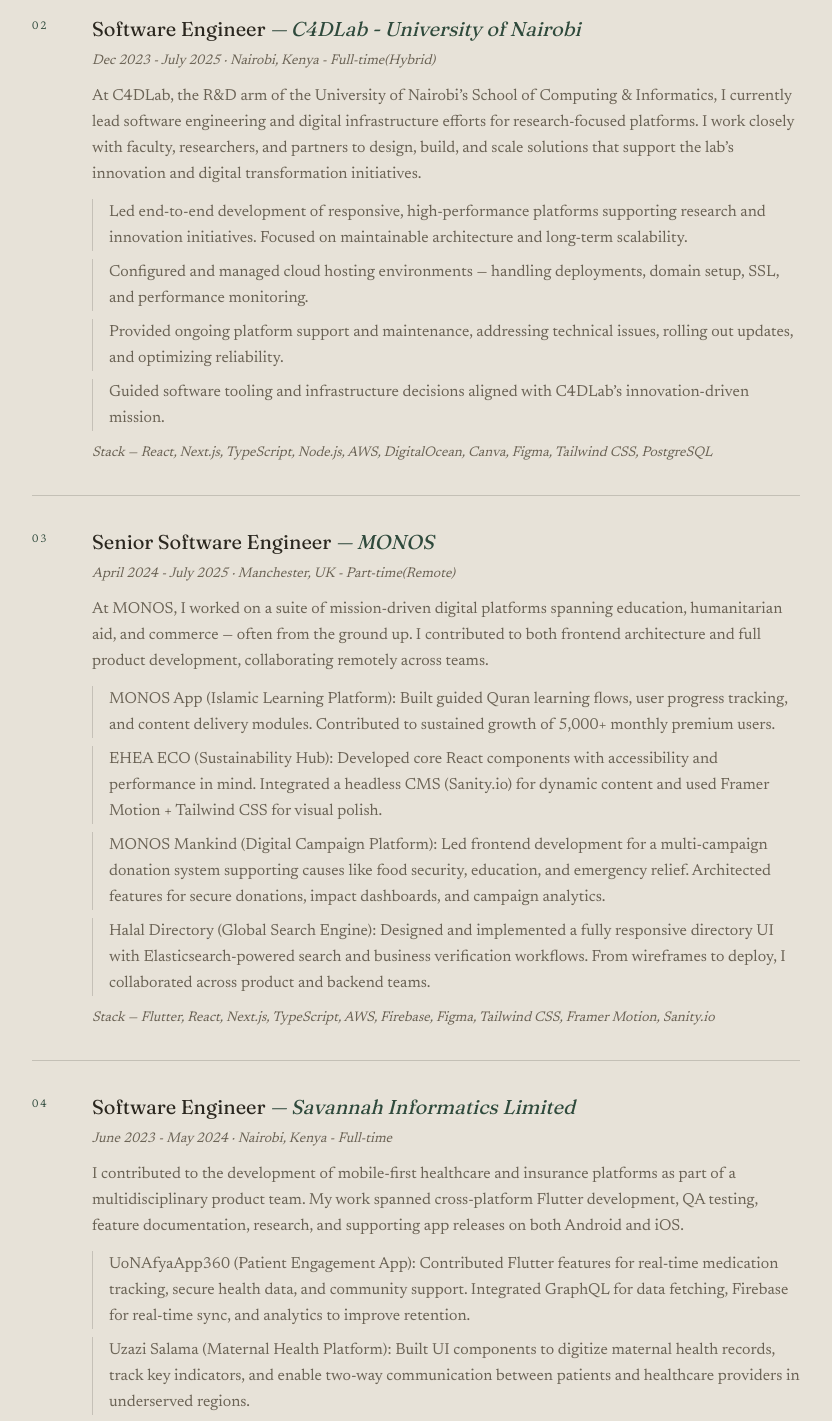
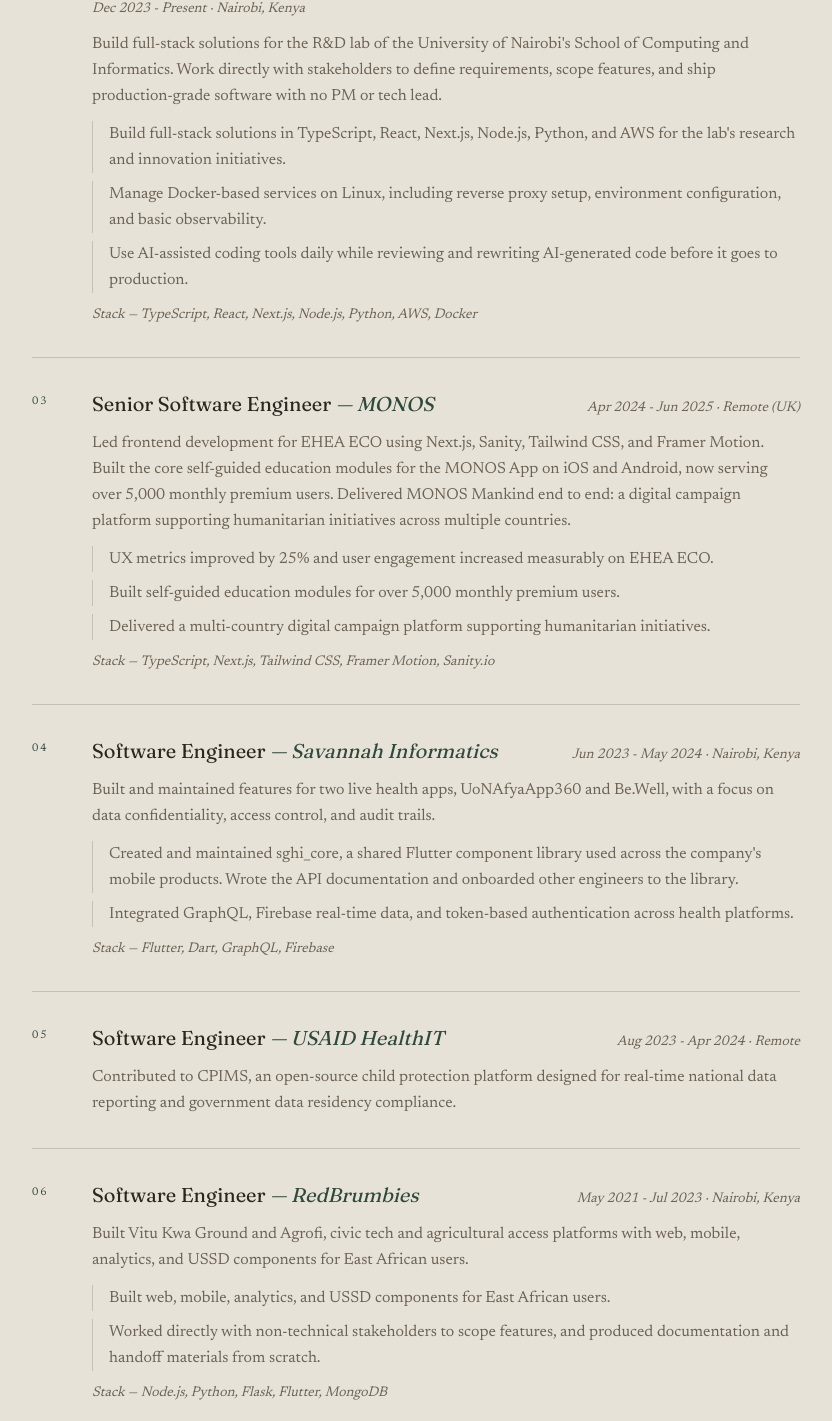
Before and after one commit to samrasugu/sam-rasugu, a Next.js app: page /about in a window 1280 px wide. Shown: the part 960-2381 px from the top of the page, without its empty margins (352-1184 px from the left). Built offline with nearby package versions, Linux system fonts and the light colour scheme.

Commit message:
Update experience section to match resume
Add Nurture Connect as a concurrent contract role and align the remaining experience entries with the supplied resume.

```diff
--- a/components/about/ExperienceSection.tsx
+++ b/components/about/ExperienceSection.tsx
@@ -20,10 +20,10 @@
       title: "Lead Software Engineer",
       company: "Nurture Connect",
       companyUrl: "https://nurtureconnect.health/",
-      period: "July 2025 - Present",
+      period: "Jul 2025 - Present",
       location: "Remote (Contract)",
       description:
-        "As a Lead Software Engineer, I drive the design and delivery of scalable, user-focused digital products from concept to deployment. I bridge the gap between hands-on development and technical leadership — mentoring engineers, defining architectural direction, and ensuring code quality across the stack. Passionate about building high-performing teams, optimizing systems, and translating business needs into elegant technical solutions.",
+        "Drive the design and delivery of scalable, user-focused digital products from concept to deployment. Bridge hands-on development and technical leadership by mentoring engineers, defining architectural direction, and ensuring code quality across the stack.",
       technologies: [
         "React Native",
         "Azure",
@@ -36,30 +36,26 @@
     },
     {
       id: 1,
-      title: "Software Engineer",
-      company: "C4DLab - University of Nairobi",
+      title: "Senior Software Engineer",
+      company: "C4DLab — University of Nairobi",
       companyUrl: "http://c4dlab.uonbi.ac.ke/",
-      period: "Dec 2023 - July 2025",
-      location: "Nairobi, Kenya - Full-time(Hybrid)",
+      period: "Dec 2023 - Present",
+      location: "Nairobi, Kenya",
       description:
-        "At C4DLab, the R&D arm of the University of Nairobi’s School of Computing & Informatics, I currently lead software engineering and digital infrastructure efforts for research-focused platforms. I work closely with faculty, researchers, and partners to design, build, and scale solutions that support the lab’s innovation and digital transformation initiatives.",
+        "Build full-stack solutions for the R&D lab of the University of Nairobi's School of Computing and Informatics. Work directly with stakeholders to define requirements, scope features, and ship production-grade software with no PM or tech lead.",
       keyHighlights: [
-        "Led end-to-end development of responsive, high-performance platforms supporting research and innovation initiatives. Focused on maintainable architecture and long-term scalability.",
-        "Configured and managed cloud hosting environments — handling deployments, domain setup, SSL, and performance monitoring.",
-        "Provided ongoing platform support and maintenance, addressing technical issues, rolling out updates, and optimizing reliability.",
-        "Guided software tooling and infrastructure decisions aligned with C4DLab’s innovation-driven mission.",
+        "Build full-stack solutions in TypeScript, React, Next.js, Node.js, Python, and AWS for the lab's research and innovation initiatives.",
+        "Manage Docker-based services on Linux, including reverse proxy setup, environment configuration, and basic observability.",
+        "Use AI-assisted coding tools daily while reviewing and rewriting AI-generated code before it goes to production.",
       ],
       technologies: [
+        "TypeScript",
         "React",
         "Next.js",
-        "TypeScript",
         "Node.js",
+        "Python",
         "AWS",
-        "DigitalOcean",
-        "Canva",
-        "Figma",
-        "Tailwind CSS",
-        "PostgreSQL",
+        "Docker",
       ],
     },
     {
@@ -67,88 +63,62 @@
       title: "Senior Software Engineer",
       company: "MONOS",
       companyUrl: "https://monos.ai",
-      period: "April 2024 - July 2025",
-      location: "Manchester, UK - Part-time(Remote)",
+      period: "Apr 2024 - Jun 2025",
+      location: "Remote (UK)",
       description:
-        "At MONOS, I worked on a suite of mission-driven digital platforms spanning education, humanitarian aid, and commerce — often from the ground up. I contributed to both frontend architecture and full product development, collaborating remotely across teams.",
+        "Led frontend development for EHEA ECO using Next.js, Sanity, Tailwind CSS, and Framer Motion. Built the core self-guided education modules for the MONOS App on iOS and Android, now serving over 5,000 monthly premium users. Delivered MONOS Mankind end to end: a digital campaign platform supporting humanitarian initiatives across multiple countries.",
       keyHighlights: [
-        "MONOS App (Islamic Learning Platform): Built guided Quran learning flows, user progress tracking, and content delivery modules. Contributed to sustained growth of 5,000+ monthly premium users.",
-        "EHEA ECO (Sustainability Hub): Developed core React components with accessibility and performance in mind. Integrated a headless CMS (Sanity.io) for dynamic content and used Framer Motion + Tailwind CSS for visual polish.",
-        "MONOS Mankind (Digital Campaign Platform): Led frontend development for a multi-campaign donation system supporting causes like food security, education, and emergency relief. Architected features for secure donations, impact dashboards, and campaign analytics.",
-        "Halal Directory (Global Search Engine): Designed and implemented a fully responsive directory UI with Elasticsearch-powered search and business verification workflows. From wireframes to deploy, I collaborated across product and backend teams.",
+        "UX metrics improved by 25% and user engagement increased measurably on EHEA ECO.",
+        "Built self-guided education modules for over 5,000 monthly premium users.",
+        "Delivered a multi-country digital campaign platform supporting humanitarian initiatives.",
       ],
       technologies: [
-        "Flutter",
-        "React",
+        "TypeScript",
         "Next.js",
-        "TypeScript",
-        "AWS",
-        "Firebase",
-        "Figma",
         "Tailwind CSS",
         "Framer Motion",
         "Sanity.io",
       ],
     },
-
     {
       id: 3,
       title: "Software Engineer",
-      company: "Savannah Informatics Limited",
+      company: "Savannah Informatics",
       companyUrl: "https://www.savannahinformatics.com/",
-      period: "June 2023 - May 2024",
-      location: "Nairobi, Kenya - Full-time",
+      period: "Jun 2023 - May 2024",
+      location: "Nairobi, Kenya",
       description:
-        "I contributed to the development of mobile-first healthcare and insurance platforms as part of a multidisciplinary product team. My work spanned cross-platform Flutter development, QA testing, feature documentation, research, and supporting app releases on both Android and iOS.",
+        "Built and maintained features for two live health apps, UoNAfyaApp360 and Be.Well, with a focus on data confidentiality, access control, and audit trails.",
       keyHighlights: [
-        "UoNAfyaApp360 (Patient Engagement App): Contributed Flutter features for real-time medication tracking, secure health data, and community support. Integrated GraphQL for data fetching, Firebase for real-time sync, and analytics to improve retention.",
-        "Uzazi Salama (Maternal Health Platform): Built UI components to digitize maternal health records, track key indicators, and enable two-way communication between patients and healthcare providers in underserved regions.",
-        "Be.Well (Insurance Management App): Developed cross-platform Flutter features supporting benefit tracking, coverage management, and access to health services. Integrated APIs from multiple insurers and health networks.",
-        "sghi_core (Flutter UI Library): Maintained and extended a shared component library used across Savannah’s mobile apps. Improved consistency, reusability, and developer velocity.",
-        "QA + Documentation Support: Actively contributed to testing, documentation, and release processes across iOS and Android platforms.",
+        "Created and maintained sghi_core, a shared Flutter component library used across the company's mobile products. Wrote the API documentation and onboarded other engineers to the library.",
+        "Integrated GraphQL, Firebase real-time data, and token-based authentication across health platforms.",
       ],
-      technologies: [
-        "Flutter",
-        "Dart",
-        "GraphQL",
-        "Firebase",
-        "Figma",
-        "QA Testing",
-      ],
+      technologies: ["Flutter", "Dart", "GraphQL", "Firebase"],
     },
     {
       id: 4,
       title: "Software Engineer",
-      company: "USAID - HealthIT",
+      company: "USAID HealthIT",
       companyUrl: "https://github.com/uonafya",
-      period: "Aug 2023 - April 2024",
-      location: "Nairobi, Kenya - Part-time(Remote)",
+      period: "Aug 2023 - Apr 2024",
+      location: "Remote",
       description:
-        "Contributed to the design, development, and launch of CPIMS (Child Protection Information Management System), an open-source health platform that delivers reliable, real-time national data to inform child protection policies and programs. Focused on frontend development, feature refinement, and cross-team collaboration for timely release.",
-      technologies: ["Flutter", "Firebase", "QA Testing", "Figma"],
+        "Contributed to CPIMS, an open-source child protection platform designed for real-time national data reporting and government data residency compliance.",
     },
     {
       id: 5,
-      title: "Full Stack Software Engineer",
-      company: "RedBrumbies Limited",
+      title: "Software Engineer",
+      company: "RedBrumbies",
       companyUrl: "https://reds.co.ke",
-      period: "May 2021 - July 2023",
-      location: "Nairobi, Kenya - Full-time",
+      period: "May 2021 - Jul 2023",
+      location: "Nairobi, Kenya",
       description:
-        "Worked across the full development stack to deliver impactful digital solutions in agriculture and civic engagement:",
+        "Built Vitu Kwa Ground and Agrofi, civic tech and agricultural access platforms with web, mobile, analytics, and USSD components for East African users.",
       keyHighlights: [
-        "Vitu Kwa Ground (Civic Analytics Platform): Built frontend and backend features to support user reporting, data visualization, and administrative dashboards. Contributed to platform scalability and improved performance of analytics pipelines.",
-        "Agrofi (Agri-fintech App + USSD): Developed and maintained both mobile and backend components for a platform connecting 20,000+ farmers, suppliers, and lenders. Integrated payment workflows, user onboarding, and USSD logic to expand accessibility in low-connectivity regions.",
+        "Built web, mobile, analytics, and USSD components for East African users.",
+        "Worked directly with non-technical stakeholders to scope features, and produced documentation and handoff materials from scratch.",
       ],
-      technologies: [
-        "Flutter",
-        "Dart",
-        "Node.js",
-        "Express.js",
-        "MongoDB",
-        "Python",
-        "Flask",
-      ],
+      technologies: ["Node.js", "Python", "Flask", "Flutter", "MongoDB"],
     },
   ];
 
```
